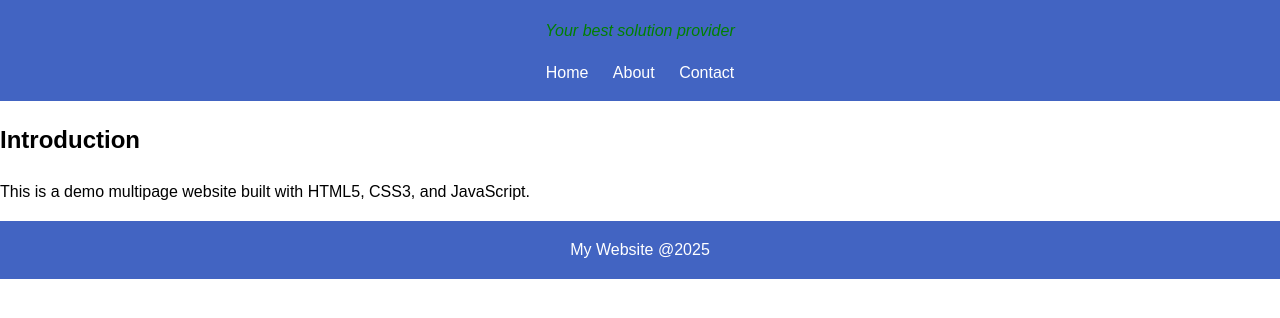
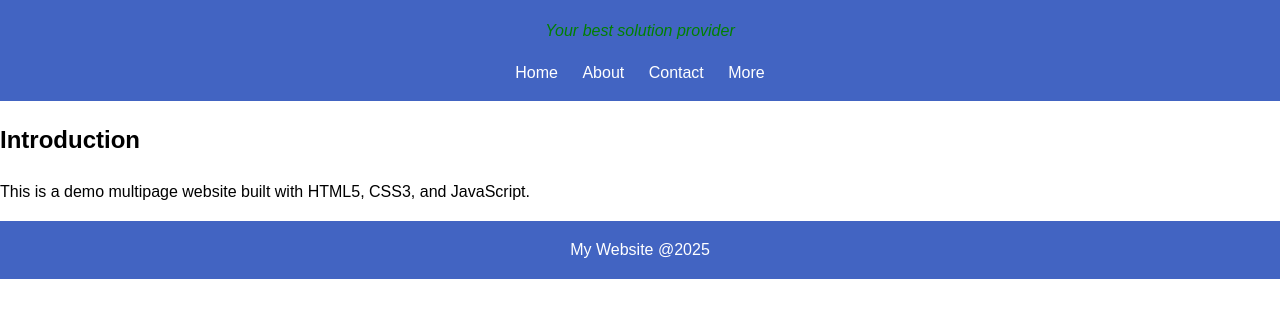
Before and after one commit to mathekalawrence/PLPW8Project, a plain HTML site: page index.html in a window 1280 px wide. Shown: the part 92-410 px from the top of the page. Drawn offline with Linux system fonts and the light colour scheme.

Commit message:
Update index.html

```diff
--- a/index.html
+++ b/index.html
@@ -14,6 +14,7 @@
       <a href="index.html">Home</a>
       <a href="about.html">About</a>
       <a href="contact.html">Contact</a>
+      <a href="more.html">More</a>
     </nav>
   </header>
 
```
